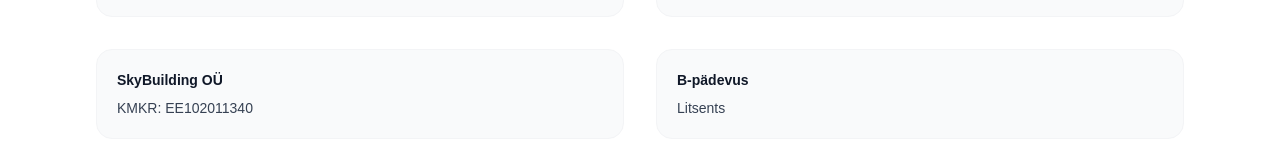
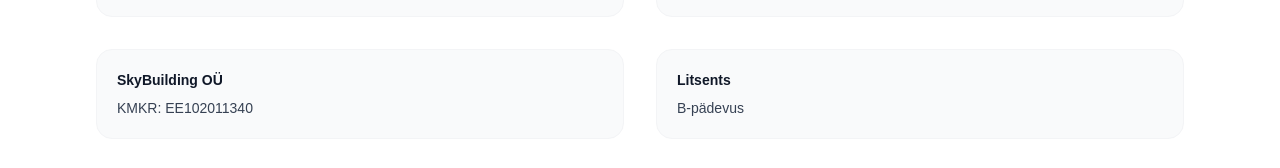
Before and after one commit to ilnitskisergei-boop/kindelelekter-site, a Next.js app: page /et in a window 1280 px wide. Shown: the part 4122-4290 px from the top of the page. Built offline with nearby package versions, Linux system fonts and the light colour scheme.

Commit message:
swap license card text order

```diff
--- a/components/HomePage.tsx
+++ b/components/HomePage.tsx
@@ -944,10 +944,10 @@ export default function HomePage({ lang }: HomePageProps) {
 
               <div className="rounded-2xl border border-gray-100 bg-gray-50 p-5">
                 <h3 className="text-sm font-semibold text-gray-900">
-                  B-pädevus
+                  {isRu ? "Лицензия" : "Litsents"}
                 </h3>
                 <p className="mt-2 text-sm text-gray-700">
-                  {isRu ? "Лицензия" : "Litsents"}
+                  B-pädevus
                 </p>
               </div>
             </div>
```
